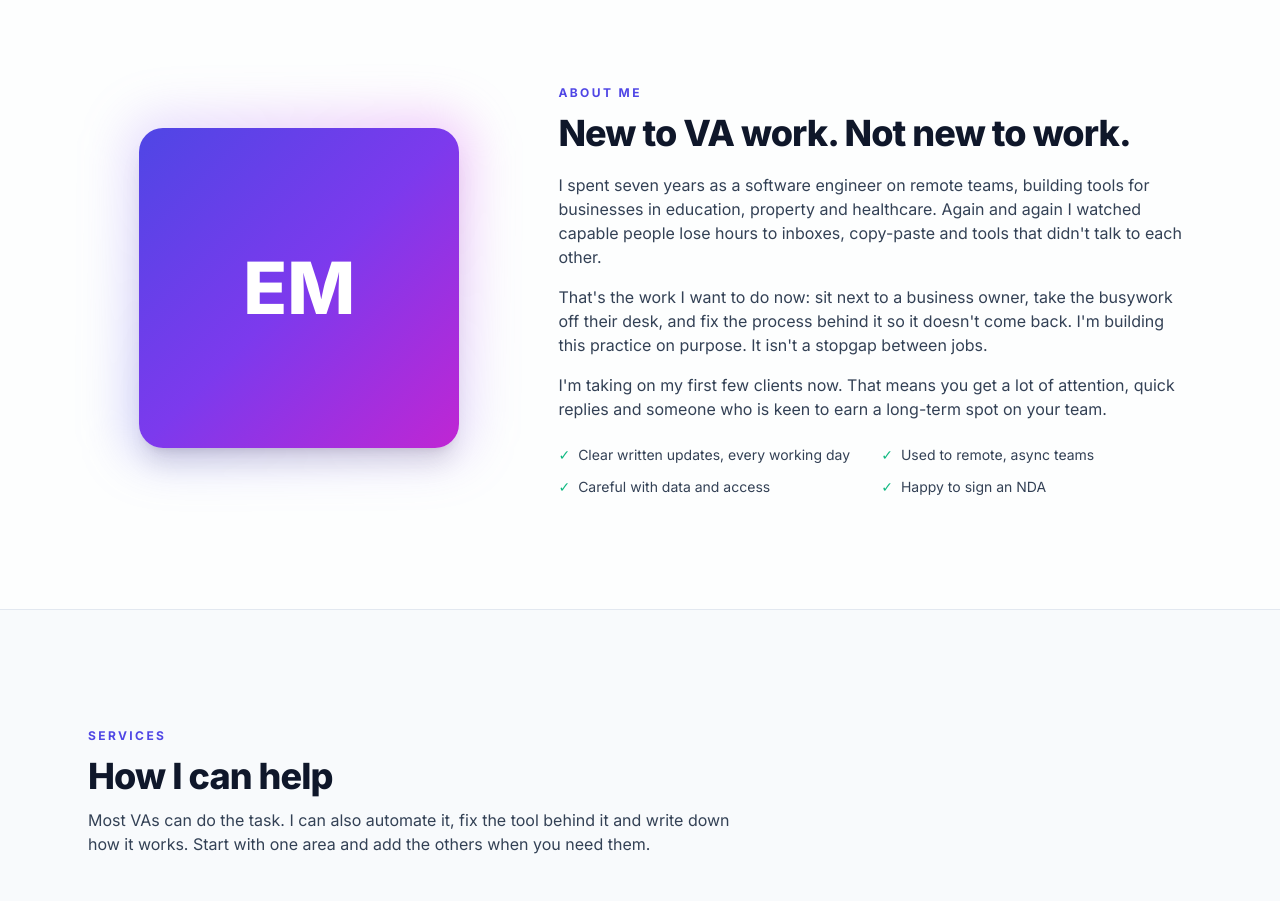
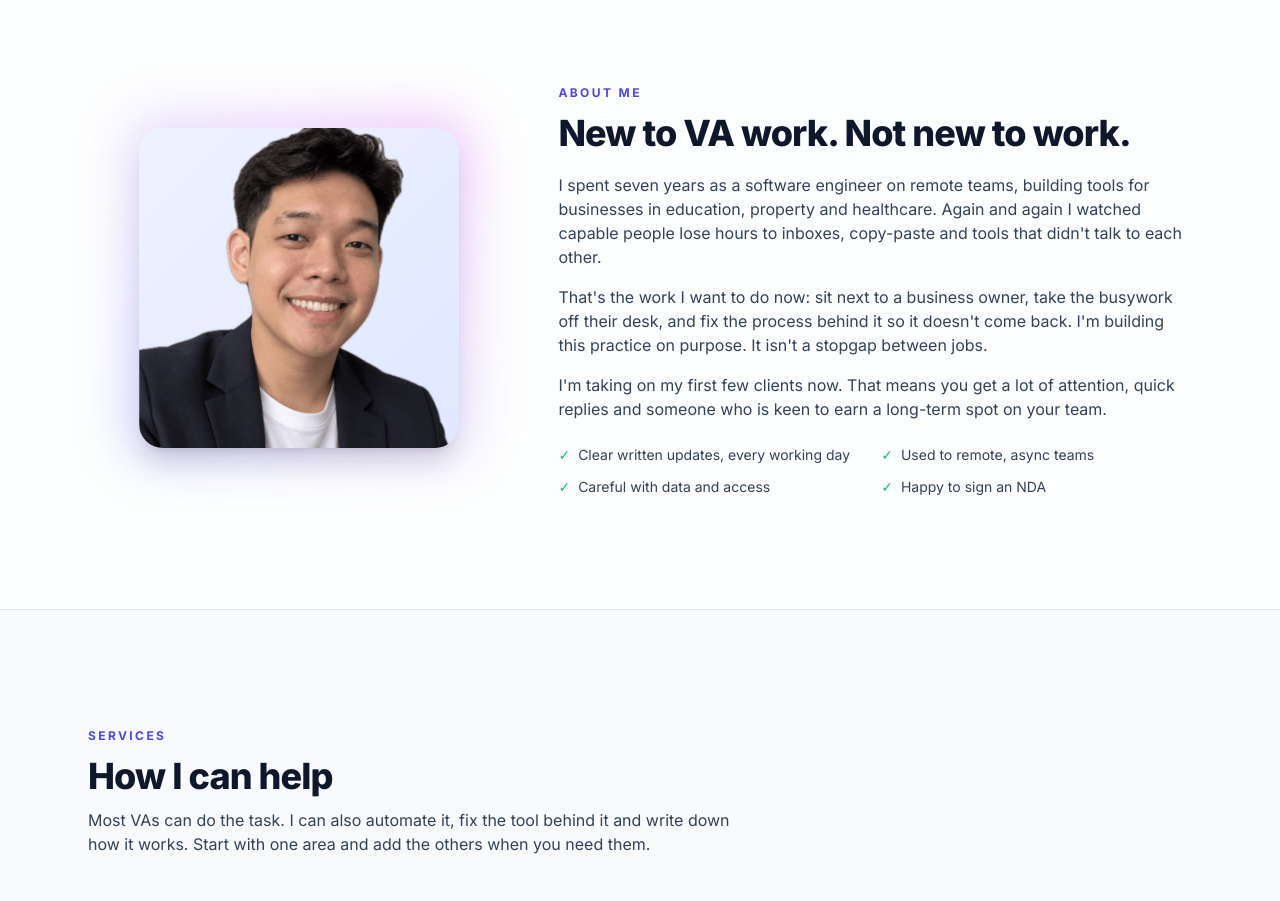
Before and after one commit to edimeer/va-portfolio, a website: page index.html in a window 1280 px wide. Shown: the part 1560-2461 px from the top of the page. Drawn offline with Linux system fonts and the light colour scheme.

Commit message:
Add portrait to About section and site favicons

```diff
--- a/index.html
+++ b/index.html
@@ -8,6 +8,10 @@
   <meta property="og:title" content="Edi Meer | Technical, AI-Automation & Admin Virtual Assistant">
   <meta property="og:description" content="Admin, automation and tech support from a virtual assistant with a 7+ year software engineering background. Available Monday to Friday, 4 to 6 hours a day.">
   <meta property="og:type" content="website">
+  <meta name="theme-color" content="#4f46e5">
+  <link rel="icon" href="assets/favicon.svg" type="image/svg+xml">
+  <link rel="icon" href="assets/favicon-32.png" type="image/png" sizes="32x32">
+  <link rel="apple-touch-icon" href="assets/apple-touch-icon.png">
   <link rel="preconnect" href="https://fonts.googleapis.com">
   <link rel="preconnect" href="https://fonts.gstatic.com" crossorigin>
   <link href="https://fonts.googleapis.com/css2?family=Inter:wght@400;500;600;700;800&display=swap" rel="stylesheet">
@@ -172,9 +176,7 @@
       <div class="mx-auto grid max-w-6xl items-center gap-12 px-4 sm:px-6 md:grid-cols-[.8fr_1.2fr]">
         <div class="reveal relative mx-auto w-full max-w-xs">
           <div class="absolute -inset-3 rounded-[2rem] bg-gradient-to-tr from-brand-500/30 via-violet-500/20 to-fuchsia-500/30 blur-xl" aria-hidden="true"></div>
-          <!-- TODO: replace this placeholder with a real photo, e.g.
-               <img src="assets/edi.jpg" alt="Edi Meer" class="relative aspect-square w-full rounded-3xl object-cover shadow-xl" width="320" height="320"> -->
-          <div class="relative flex aspect-square w-full items-center justify-center rounded-3xl bg-gradient-to-br from-brand-600 via-violet-600 to-fuchsia-600 text-7xl font-extrabold text-white shadow-xl" role="img" aria-label="Edi Meer">EM</div>
+          <img src="assets/edi.webp" alt="Portrait of Edi Meer, smiling" class="relative aspect-square w-full rounded-3xl bg-gradient-to-br from-brand-50 to-brand-100 object-cover shadow-xl" width="720" height="720" loading="lazy">
         </div>
         <div class="reveal">
           <span class="eyebrow">About me</span>
```
Also changed, not shown: assets/apple-touch-icon.png (added), assets/edi.webp (added), assets/favicon-32.png (added), assets/favicon.svg (added), assets/styles.css.
